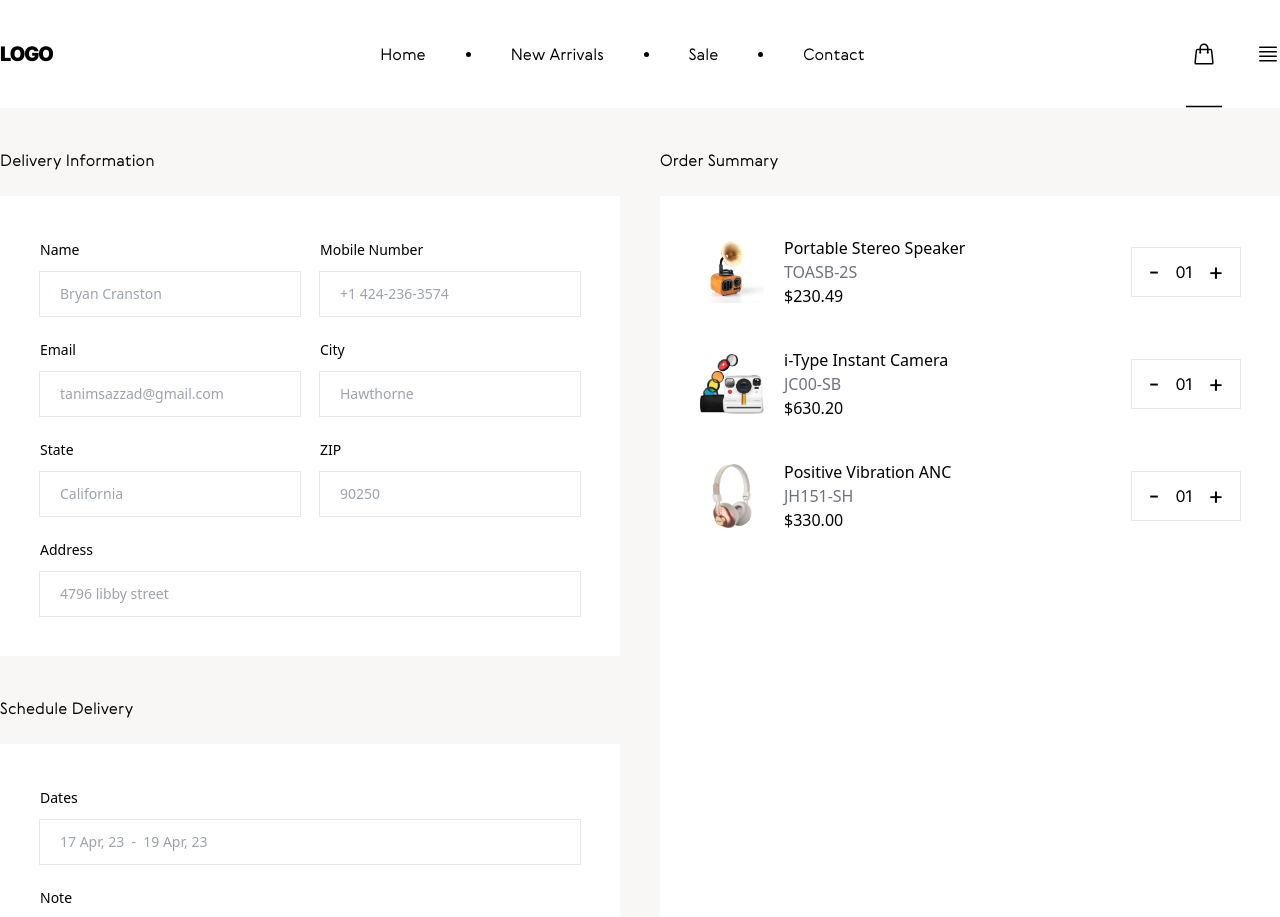
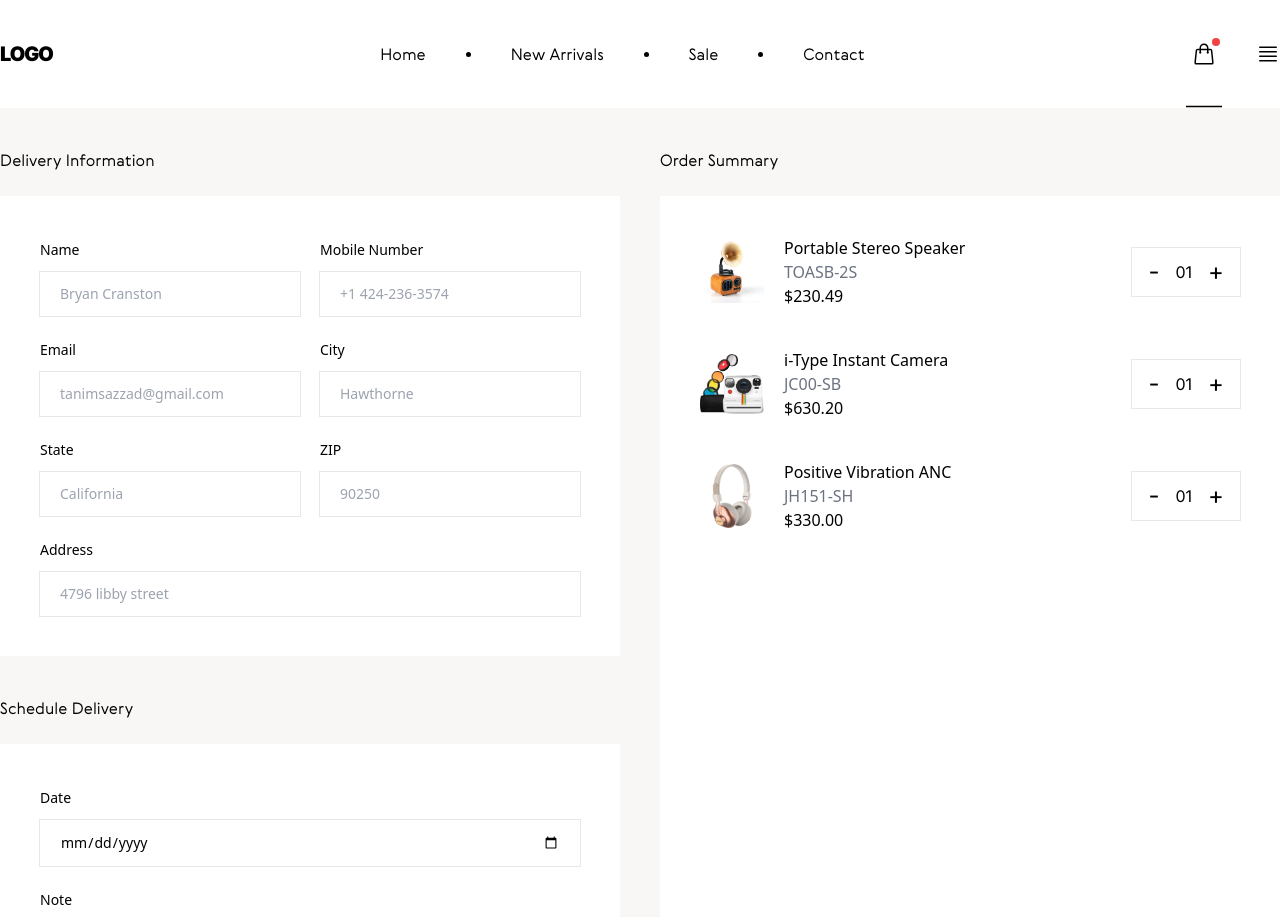
Before and after one commit to sazzadtanim/8-3-2023-ecomm-checkout, a Next.js app: page / in a window 1280 px wide. Shown: the top 917 px of the page. Built offline with nearby package versions, Linux system fonts and the light colour scheme.

Commit message:
added cart red icon

```diff
--- a/src/app/Header.tsx
+++ b/src/app/Header.tsx
@@ -15,7 +15,9 @@ function Header() {
   return (
     <header className="bg-white py-10 mb-10">
       <div className="container flex justify-between mx-auto items-center">
-        <span className="text-xl tracking-tighter font-black">LOGO</span>
+        <Link className="text-xl tracking-tighter font-black" href={"/"}>
+          LOGO
+        </Link>
 
         <nav>
           <ul
@@ -48,10 +50,13 @@ function Header() {
                   d="M15.75 10.5V6a3.75 3.75 0 10-7.5 0v4.5m11.356-1.993l1.263 12c.07.665-.45 1.243-1.119 1.243H4.25a1.125 1.125 0 01-1.12-1.243l1.264-12A1.125 1.125 0 015.513 7.5h12.974c.576 0 1.059.435 1.119 1.007zM8.625 10.5a.375.375 0 11-.75 0 .375.375 0 01.75 0zm7.5 0a.375.375 0 11-.75 0 .375.375 0 01.75 0z"
                 />
               </svg>
+              <div className="w-2 h-2 bg-red-500 absolute -top-1 -right-1 rounded-full" />
+
               <div className="w-full h-[1px] bg-black absolute top-16 scale-150" />
             </Link>
           </div>
-          <div>
+
+          <Link href={"/"}>
             <svg
               xmlns="http://www.w3.org/2000/svg"
               fill="none"
@@ -66,7 +71,7 @@ function Header() {
                 d="M3.75 5.25h16.5m-16.5 4.5h16.5m-16.5 4.5h16.5m-16.5 4.5h16.5"
               />
             </svg>
-          </div>
+          </Link>
         </nav>
       </div>
     </header>
--- a/src/app/page.tsx
+++ b/src/app/page.tsx
@@ -60,7 +60,7 @@ function LeftSection() {
       <div className="schedule_delivery">
         <Headline title="schedule delivery" />
         <div className="form bg-white p-10 flex flex-col gap-5">
-          <Input label="Dates" placeholder="17 Apr, 23  -  19 Apr, 23" />
+          <Input label="Date" placeholder="17 Apr, 23  -  19 Apr, 23" type="date"/>
           <Input label="note" placeholder="Type your note" type={"text"} />
         </div>
       </div>
```
